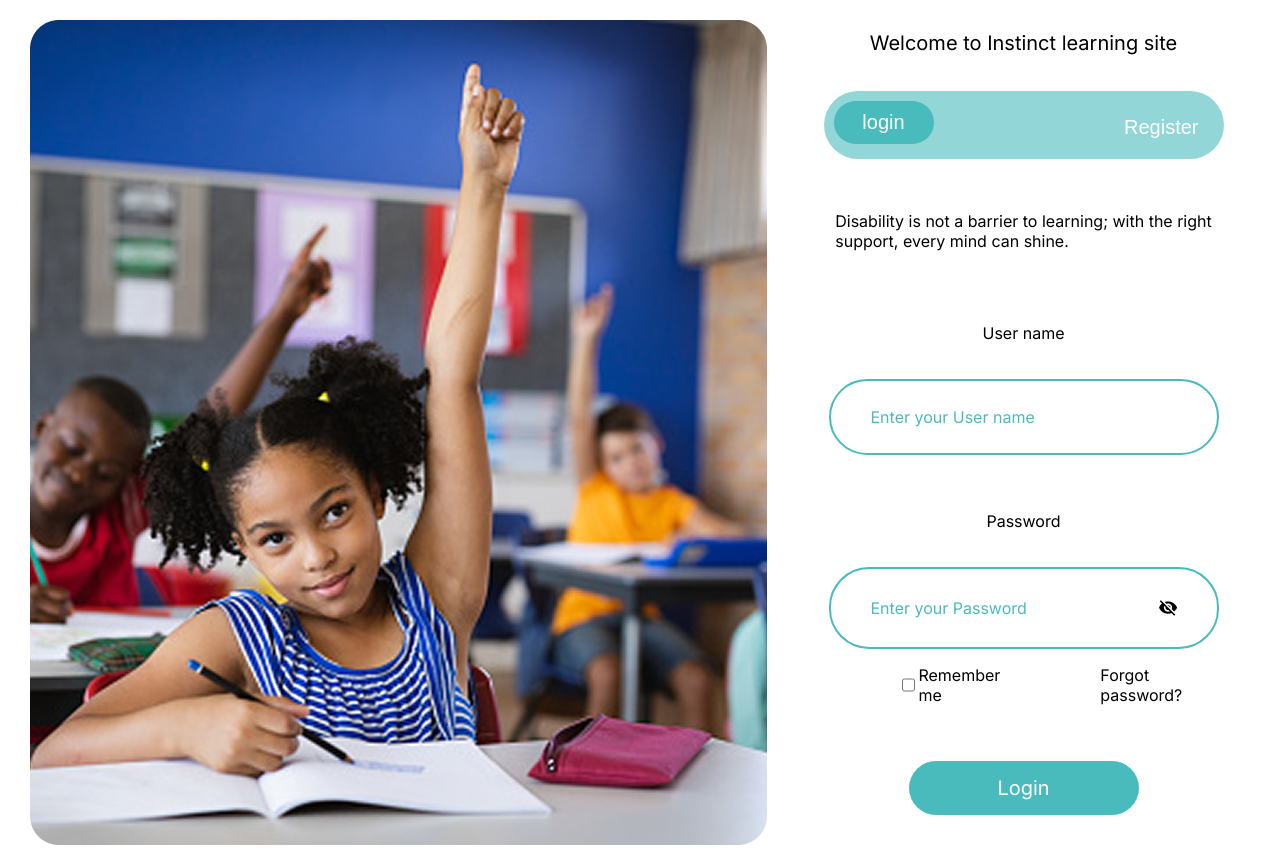
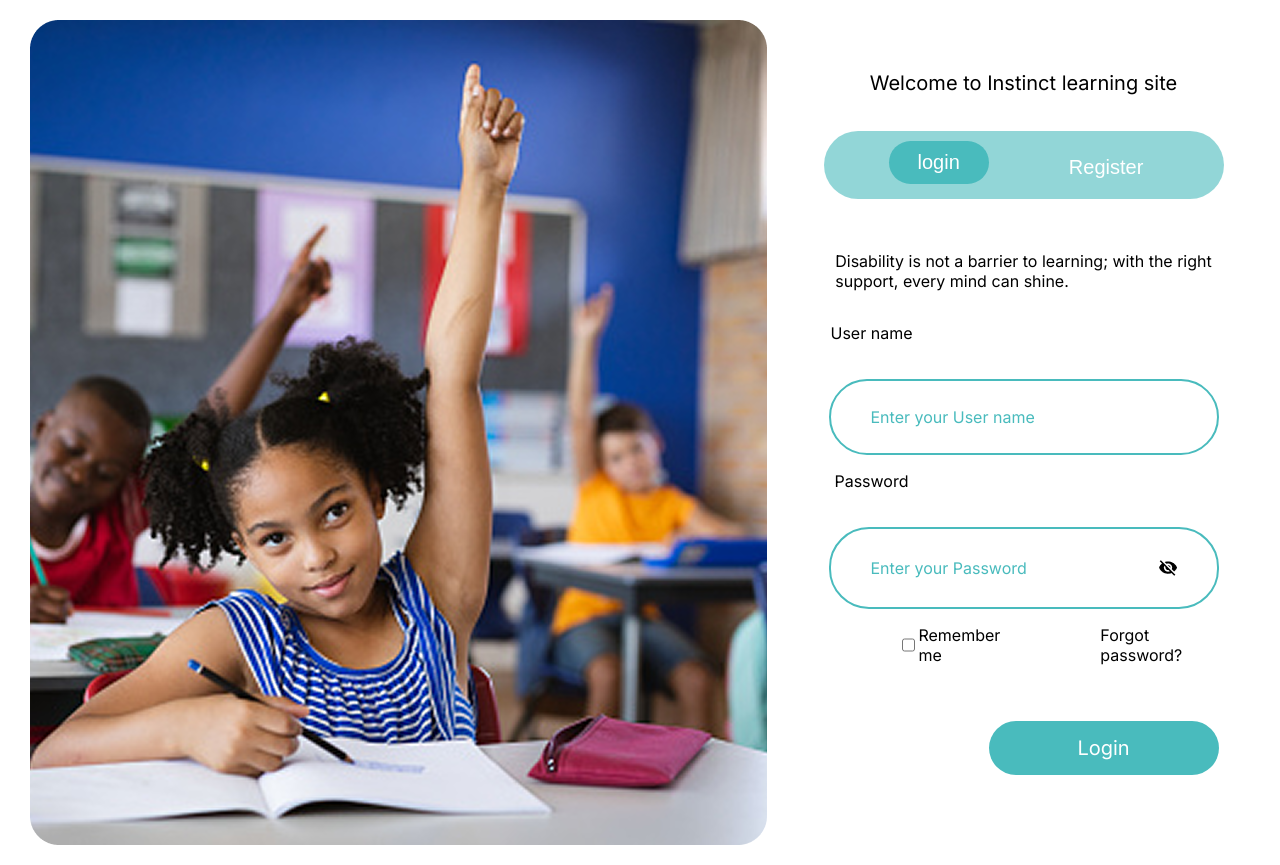
Before and after one commit to taglucopraul2427/Taglucop_Finals, a plain HTML site: page index.html in a window 1280 px wide. Drawn offline with Linux system fonts and the light colour scheme.

Commit message:
index has change

```diff
--- a/index.css
+++ b/index.css
@@ -47,7 +47,7 @@ body {
   display: flex;
   background-color: #49bbbd98;
   gap: 10px;
-  justify-content: space-between;
+  justify-content: space-evenly;
   width: 100%;
 }
 
@@ -78,12 +78,10 @@ body {
   display: flex;
   margin-top: 20px;
 }
-
 .user,
 .user2 {
   display: flex;
-  margin-top: 40px;
-  margin-right: 0;
+  margin-right: 19rem;
   justify-content: center;
 }
 
@@ -121,7 +119,7 @@ body {
   justify-content: space-between;
   width: 55%;
   max-width: 800px;
-  /* margin: 0 auto; */
+  margin: 0 auto;
 }
 
 .input1 input {
@@ -141,11 +139,14 @@ body {
 
 .lastbut {
   padding: 40px;
-  text-align: center;
+  display: flex;
+  justify-content: end;
+  align-items: end;
+  margin-left: 10rem;
 }
 
 .lastbut > a {
-  display: inline-flex;
+  display: flex;
   padding: 15px;
   background-color: #49BBBD;
   border: none;
```
